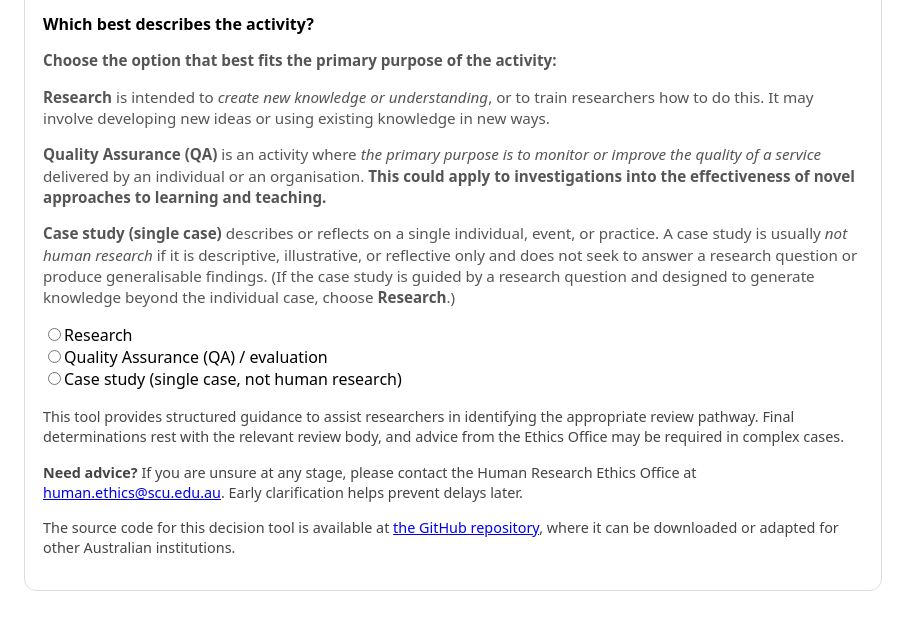
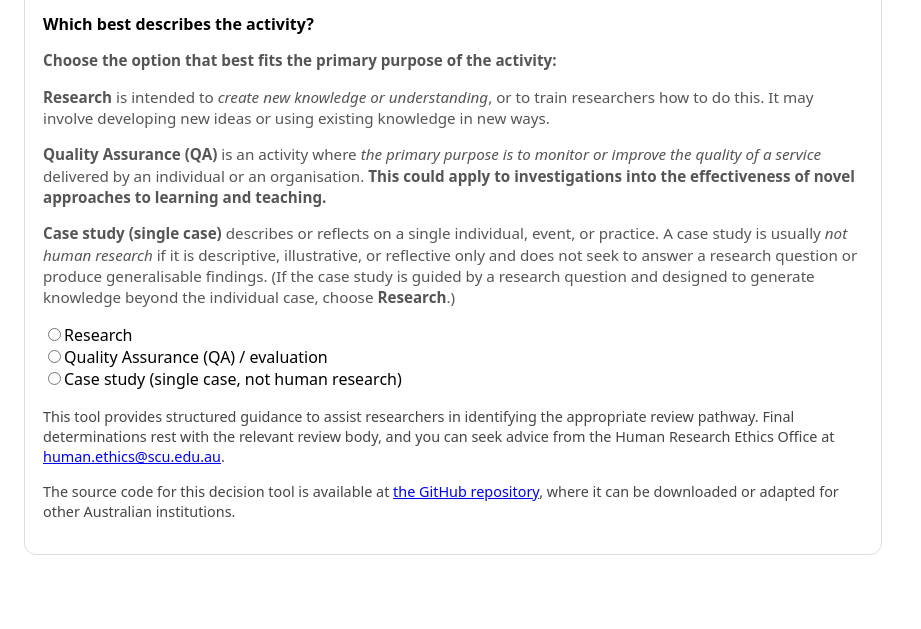
Before and after one commit to lisa-marlow/ethics-triage, a plain HTML site: page index.html in a window 1280 px wide. Shown: the part 123-752 px from the top of the page, without its empty margins (0-921 px from the left). Drawn offline with Linux system fonts and the light colour scheme.

Commit message:
Update index.html
Updating footer

```diff
--- a/index.html
+++ b/index.html
@@ -160,12 +160,8 @@
       <div id="app"></div>
 
       <p class="small" style="margin-top: 16px">
-        This tool provides structured guidance to assist researchers in identifying the appropriate review pathway. Final determinations rest with the relevant review body, and advice from the Ethics Office may be required in complex cases.
-      </p>
-		<p class="small" style="margin-top: 16px">
-        <strong>Need advice?</strong> If you are unsure at any stage, please contact the Human Research Ethics Office at
+        This tool provides structured guidance to assist researchers in identifying the appropriate review pathway. Final determinations rest with the relevant review body, and you can seek advice from the Human Research Ethics Office at
         <a href="mailto:human.ethics@scu.edu.au">human.ethics@scu.edu.au</a>.
-        Early clarification helps prevent delays later.
       </p>
 	  <p class="small muted">
     The source code for this decision tool is available at
```
